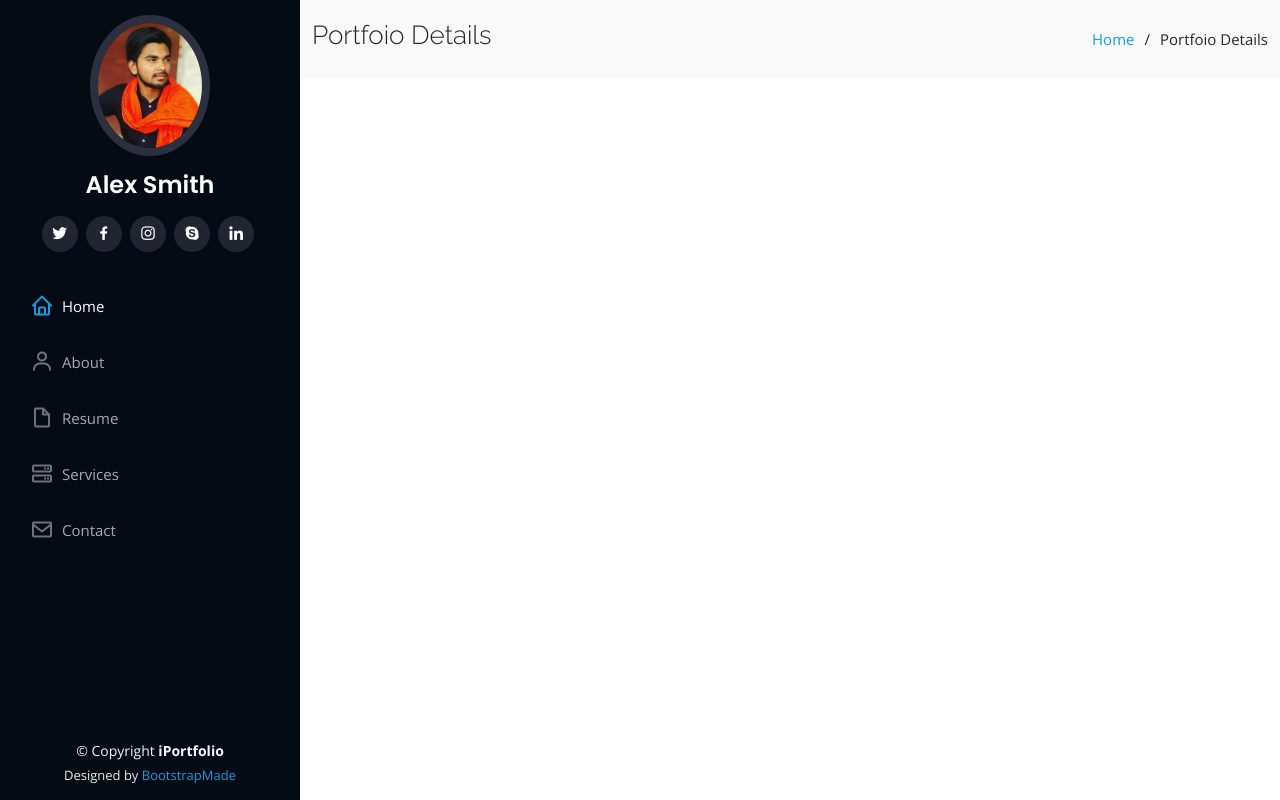
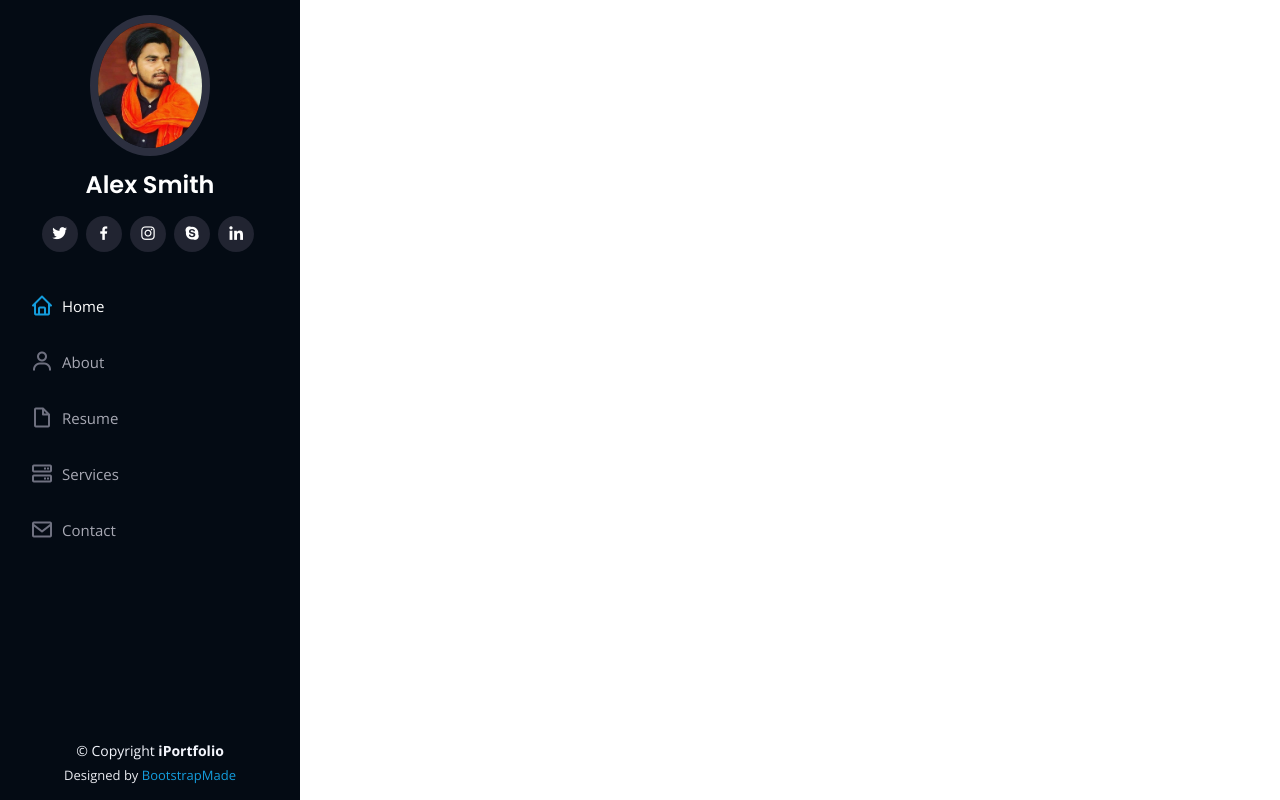
Before and after one commit to ASR3/Ayush-Shankar-Rajput, a plain HTML site: page portfolio-details.html in a window 1280 px wide. Drawn offline with nearby package versions, Linux system fonts and the light colour scheme.

Commit message:
Update portfolio-details.html

```diff
--- a/portfolio-details.html
+++ b/portfolio-details.html
@@ -61,7 +61,6 @@
           <li><a href="#hero" class="nav-link scrollto active"><i class="bx bx-home"></i> <span>Home</span></a></li>
           <li><a href="#about" class="nav-link scrollto"><i class="bx bx-user"></i> <span>About</span></a></li>
           <li><a href="#resume" class="nav-link scrollto"><i class="bx bx-file-blank"></i> <span>Resume</span></a></li>
-
           <li><a href="#services" class="nav-link scrollto"><i class="bx bx-server"></i> <span>Services</span></a></li>
           <li><a href="#contact" class="nav-link scrollto"><i class="bx bx-envelope"></i> <span>Contact</span></a></li>
         </ul>
@@ -69,22 +68,7 @@
     </div>
   </header><!-- End Header -->
 
-  <main id="main">
 
-    <!-- ======= Breadcrumbs ======= -->
-    <section id="breadcrumbs" class="breadcrumbs">
-      <div class="container">
-
-        <div class="d-flex justify-content-between align-items-center">
-          <h2>Portfoio Details</h2>
-          <ol>
-            <li><a href="index.html">Home</a></li>
-            <li>Portfoio Details</li>
-          </ol>
-        </div>
-
-      </div>
-    </section><!-- End Breadcrumbs -->
 
 
 
```
